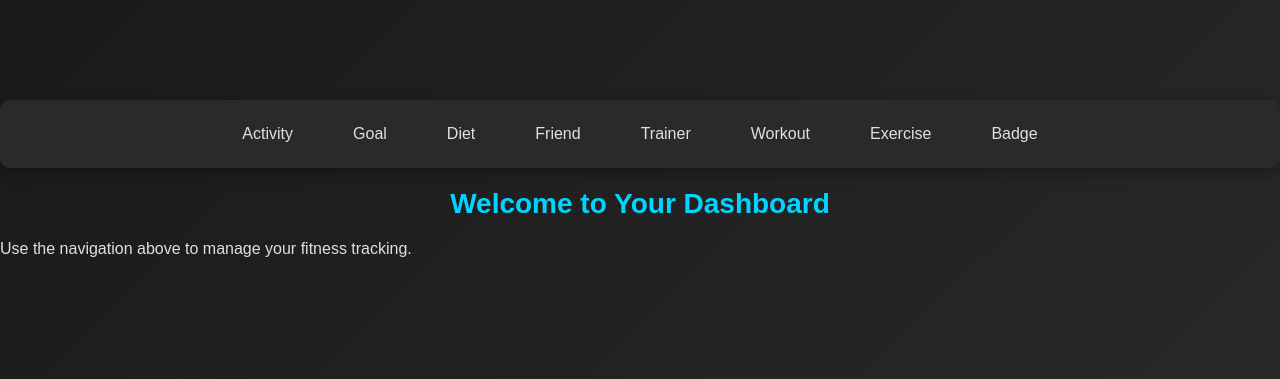
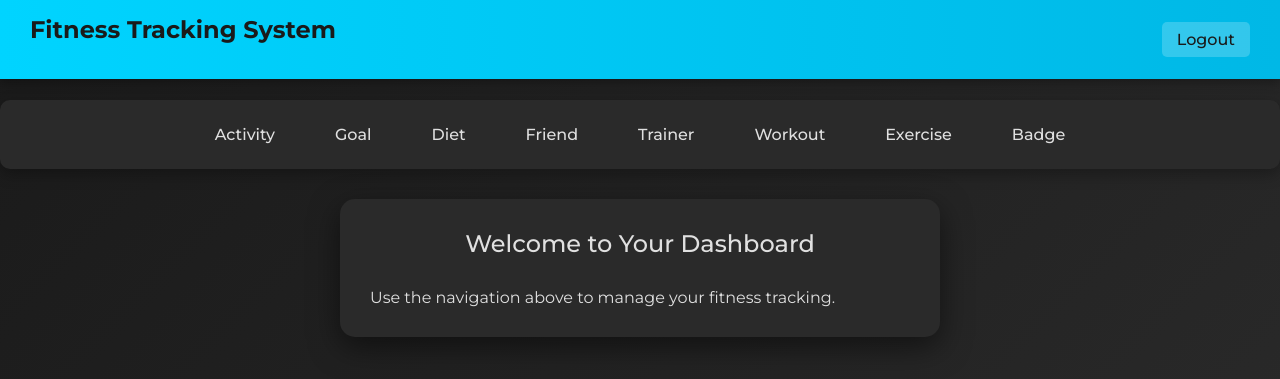
Before and after one commit to Gerin-Joshua/FitTrack, a Flask app: page /dashboard in a window 1280 px wide. Shown: the top 379 px of the page. Run offline with Flask 3, Linux system fonts and the light colour scheme; the visitor is signed in with stand-in values (Sample User, id 1).

Commit message:
frontend updates

```diff
--- a/templates/dashboard.html
+++ b/templates/dashboard.html
@@ -3,10 +3,15 @@
 <head>
     <meta charset="UTF-8">
     <meta name="viewport" content="width=device-width, initial-scale=1.0">
-    <title>Dashboard - Fitness Tracker</title>
+    <title>Dashboard - Fitness Tracking System</title>
     <link rel="stylesheet" href="/static/css/styles.css">
+    <link href="https://fonts.googleapis.com/css2?family=Montserrat:wght@400;500;600;700&display=swap" rel="stylesheet">
 </head>
 <body>
+    <header>
+        <h1>Fitness Tracking System</h1>
+        <a href="/login" class="logout">Logout</a>
+    </header>
     <nav>
         <a href="/activity">Activity</a>
         <a href="/goal">Goal</a>
@@ -17,8 +22,8 @@
         <a href="/exercise">Exercise</a>
         <a href="/badge">Badge</a>
     </nav>
-    <div class="container">
-        <h1>Welcome to Your Dashboard</h1>
+    <div class="card">
+        <h2>Welcome to Your Dashboard</h2>
         <p>Use the navigation above to manage your fitness tracking.</p>
     </div>
 </body>
```
Also changed, not shown: templates/login.html (+8 -3 lines).
